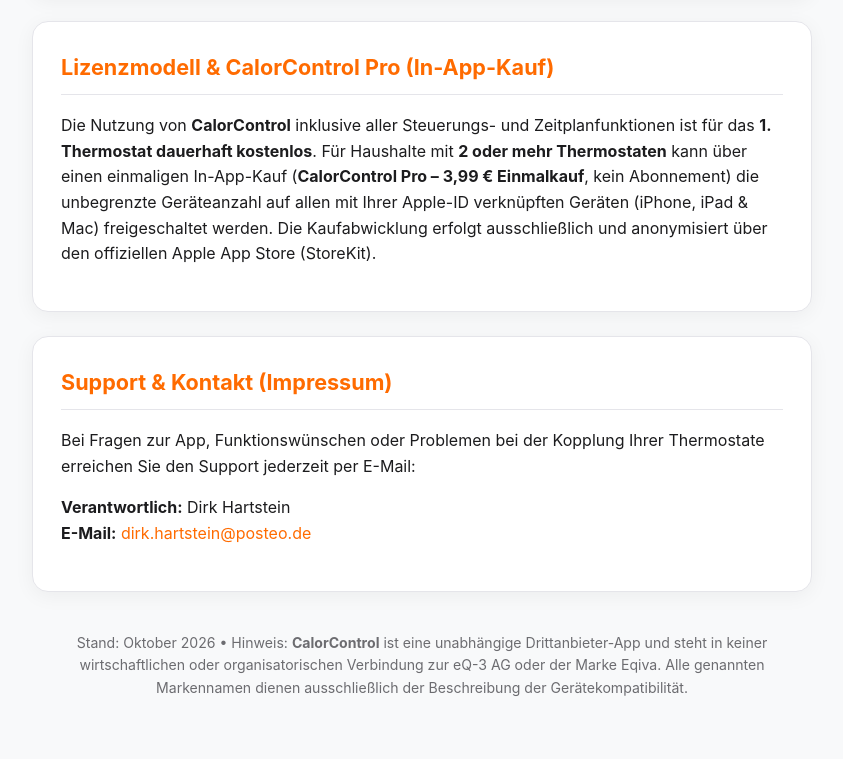
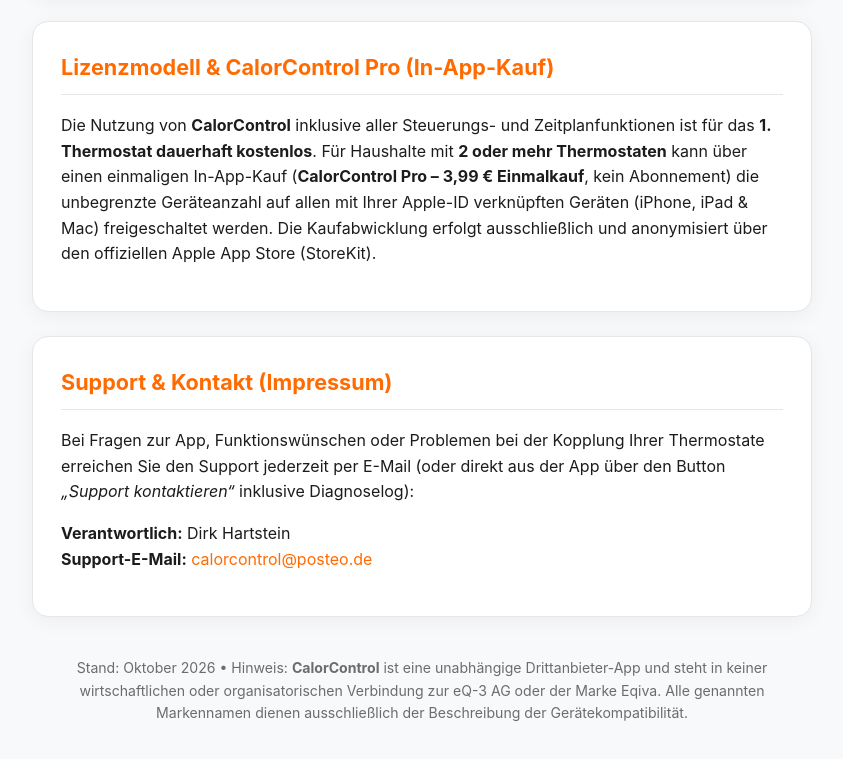
Before and after one commit to dirkhartstein-wq/calorcontrol, a plain HTML site: page index.html in a window 1280 px wide. Shown: the part 1460-2219 px from the top of the page, without its empty margins (218-1061 px from the left). Drawn offline with Linux system fonts and the light colour scheme.

Commit message:
Update support email to calorcontrol@posteo.de

```diff
--- a/index.html
+++ b/index.html
@@ -150,10 +150,10 @@
 
     <section class="card">
         <h2>Support &amp; Kontakt (Impressum)</h2>
-        <p>Bei Fragen zur App, Funktionswünschen oder Problemen bei der Kopplung Ihrer Thermostate erreichen Sie den Support jederzeit per E-Mail:</p>
+        <p>Bei Fragen zur App, Funktionswünschen oder Problemen bei der Kopplung Ihrer Thermostate erreichen Sie den Support jederzeit per E-Mail (oder direkt aus der App über den Button <em>„Support kontaktieren“</em> inklusive Diagnoselog):</p>
         <p>
             <strong>Verantwortlich:</strong> Dirk Hartstein<br>
-            <strong>E-Mail:</strong> <a href="mailto:dirk.hartstein@posteo.de">dirk.hartstein@posteo.de</a>
+            <strong>Support-E-Mail:</strong> <a href="mailto:calorcontrol@posteo.de">calorcontrol@posteo.de</a>
         </p>
     </section>
 
```
